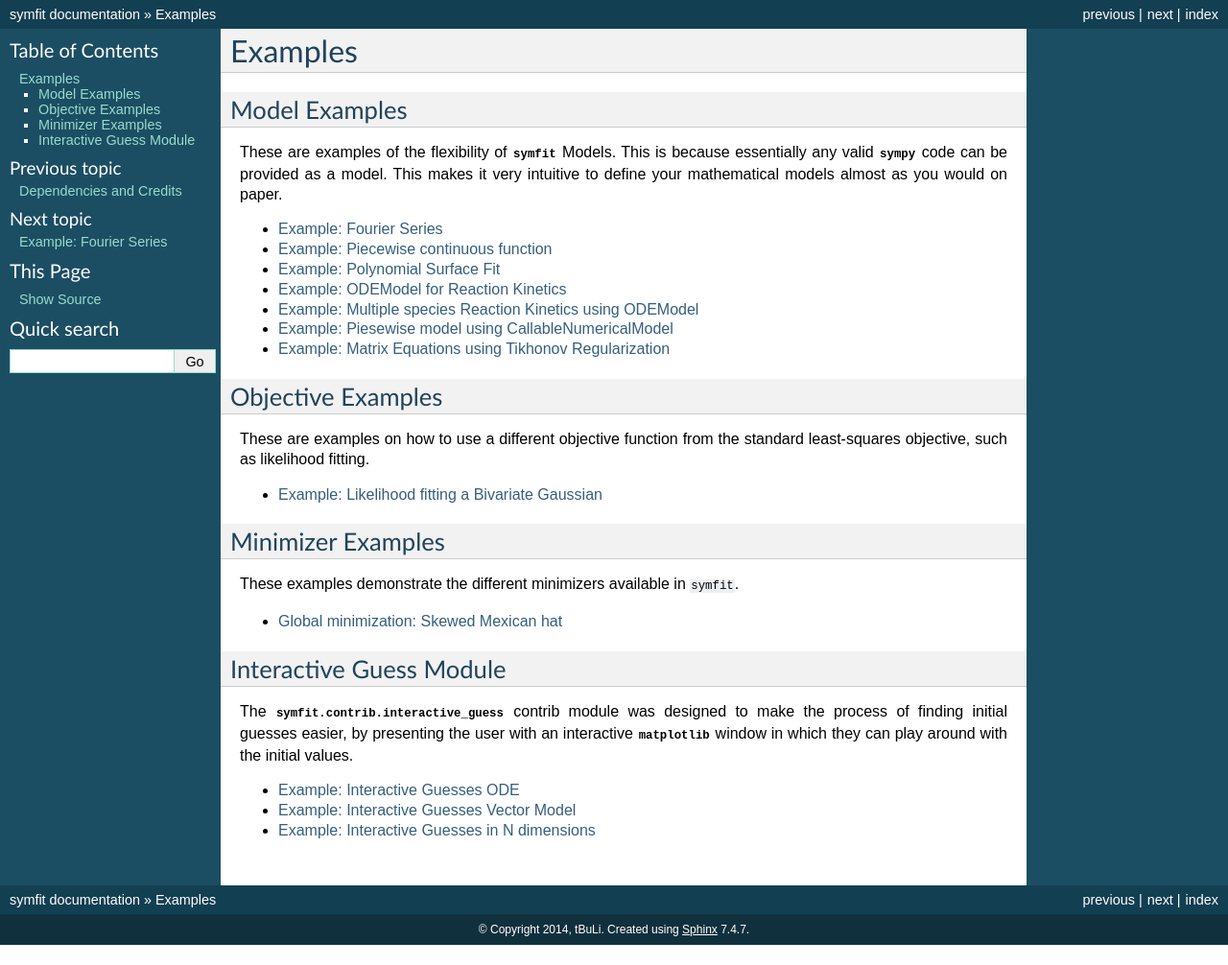
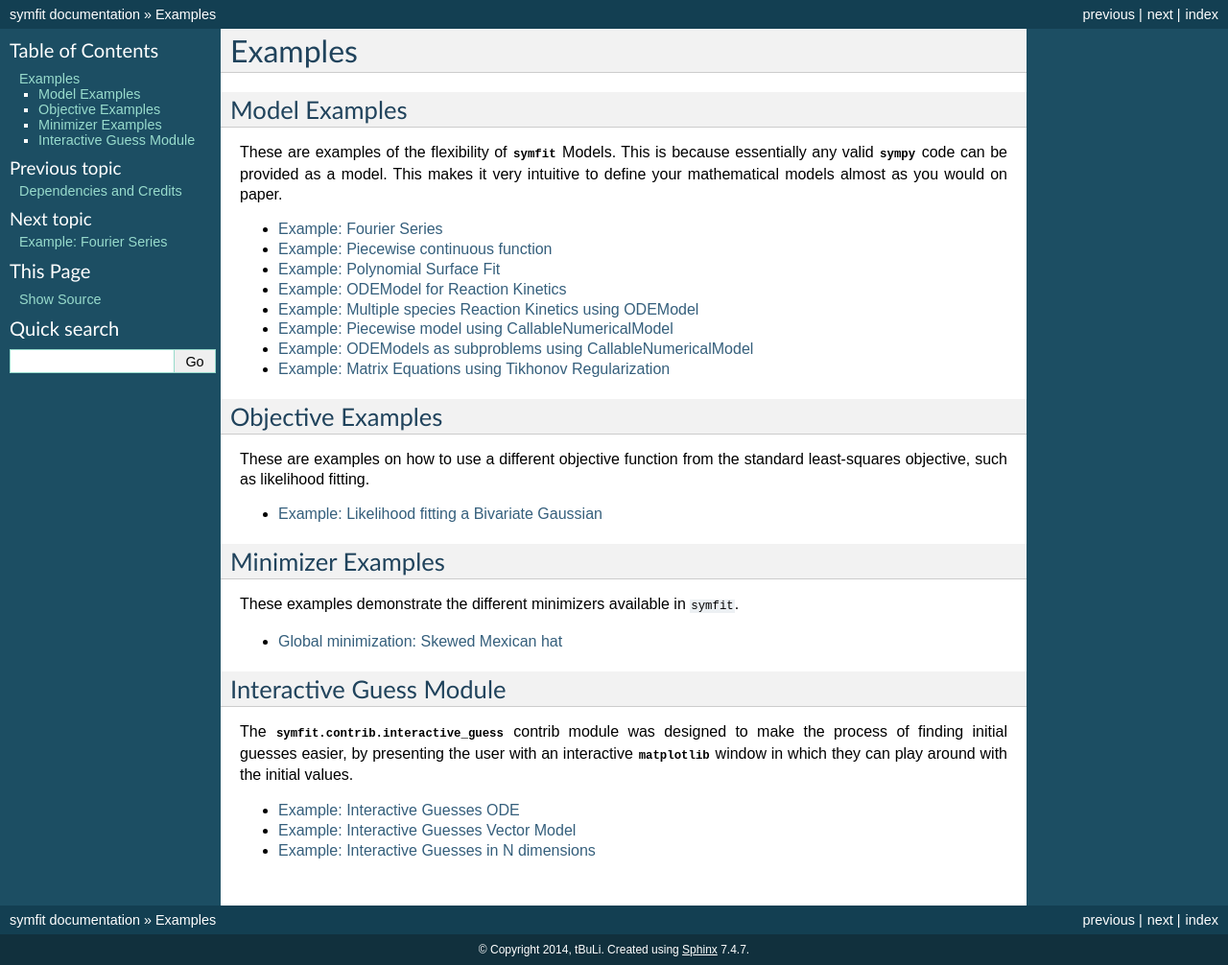
Before and after one commit to tBuLi/symfit, a Sphinx documentation site: the page built from docs/examples/index.rst, in a window 1280 px wide. Shown: the whole page at 96% size. Built offline with Sphinx 7.4.7, drawn with Linux system fonts in a browser that asks for light colours; the version number could not be read and is left out; before the commit the page ends 985 px from its top, so only the background shows below that.

Commit message:
Add to index.rst Correct typo

```diff
--- a/docs/examples/ex_CallableNumericalModel.rst
+++ b/docs/examples/ex_CallableNumericalModel.rst
@@ -1,4 +1,4 @@
-Example: Piesewise model using CallableNumericalModel
+Example: Piecewise model using CallableNumericalModel
 ===============================
 
 Below is an example of how to use the
--- a/docs/examples/index.rst
+++ b/docs/examples/index.rst
@@ -19,6 +19,7 @@ paper.
     ex_ODEModel
     ex_ode_system.ipynb
     ex_CallableNumericalModel
+    ex_ODE_CallableNumericalModel
     ex_tikhonov.ipynb
 
 Objective Examples
```
